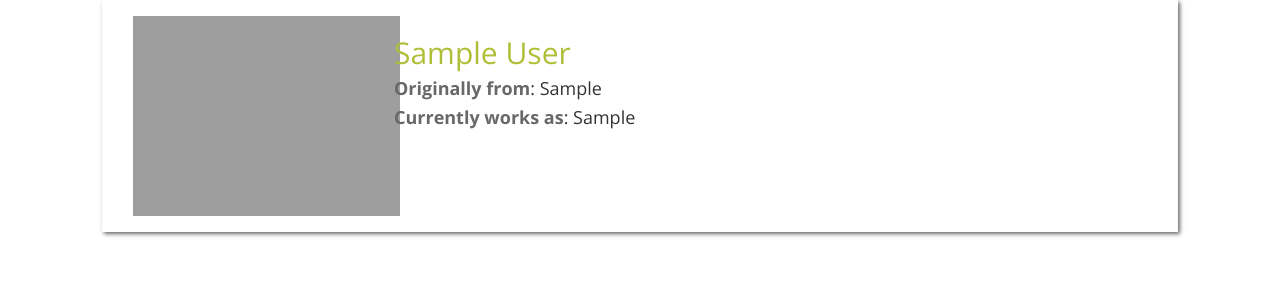
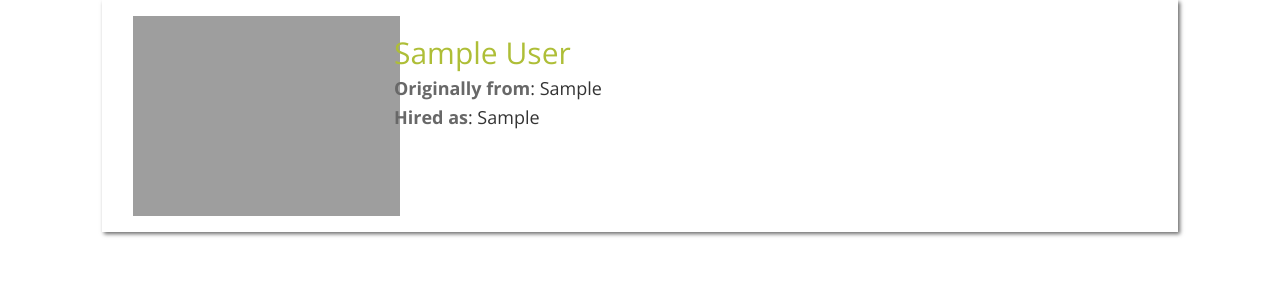
Before and after one commit to aliyarahman/betterhomepage, a Django app: page /staff_fellows/ in a window 1280 px wide; the page is wider, and only the part inside the window is pictured. Shown: the part 392-692 px from the top of that part. Run offline with Django 3.2, Linux system fonts and the light colour scheme; tables that the repository leaves empty hold one stand-in row (values such as "Sample post"); parts of the project's set-up code (start-up, migrations or seed data) failed here and were passed over; some libraries are stand-ins or nearby versions.

Commit message:
Updated fellows page

```diff
--- a/app/templates/staff_fellows.html
+++ b/app/templates/staff_fellows.html
@@ -29,7 +29,7 @@
           <div class="col-lg-8">
             <h2 class="green_text">{{fellow.first_name}} {{fellow.last_name}}</h2>
             <h4><span class="charcoal_text"><b>Originally from</b></span>: {{fellow.where_from}}</h4>
-            {% if fellow.current_job != "" %}<h4><span class="charcoal_text"><b>Currently works as</b></span>:  {{fellow.current_job}}</h4>{% endif %}
+            {% if fellow.current_job != "" %}<h4><span class="charcoal_text"><b>Hired as</b></span>:  {{fellow.current_job}}</h4>{% endif %}
           </div>
 
       </div>
```
